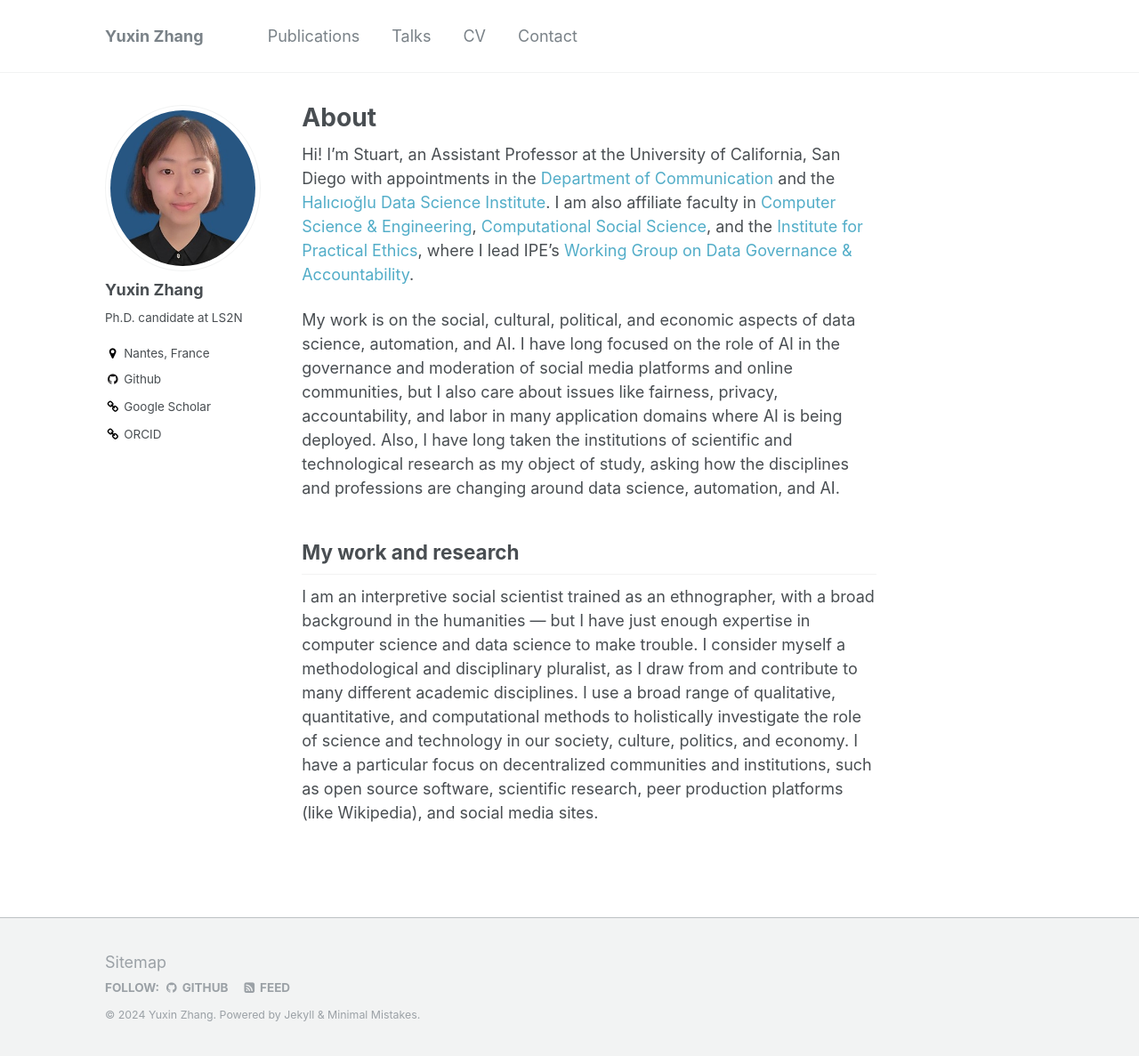
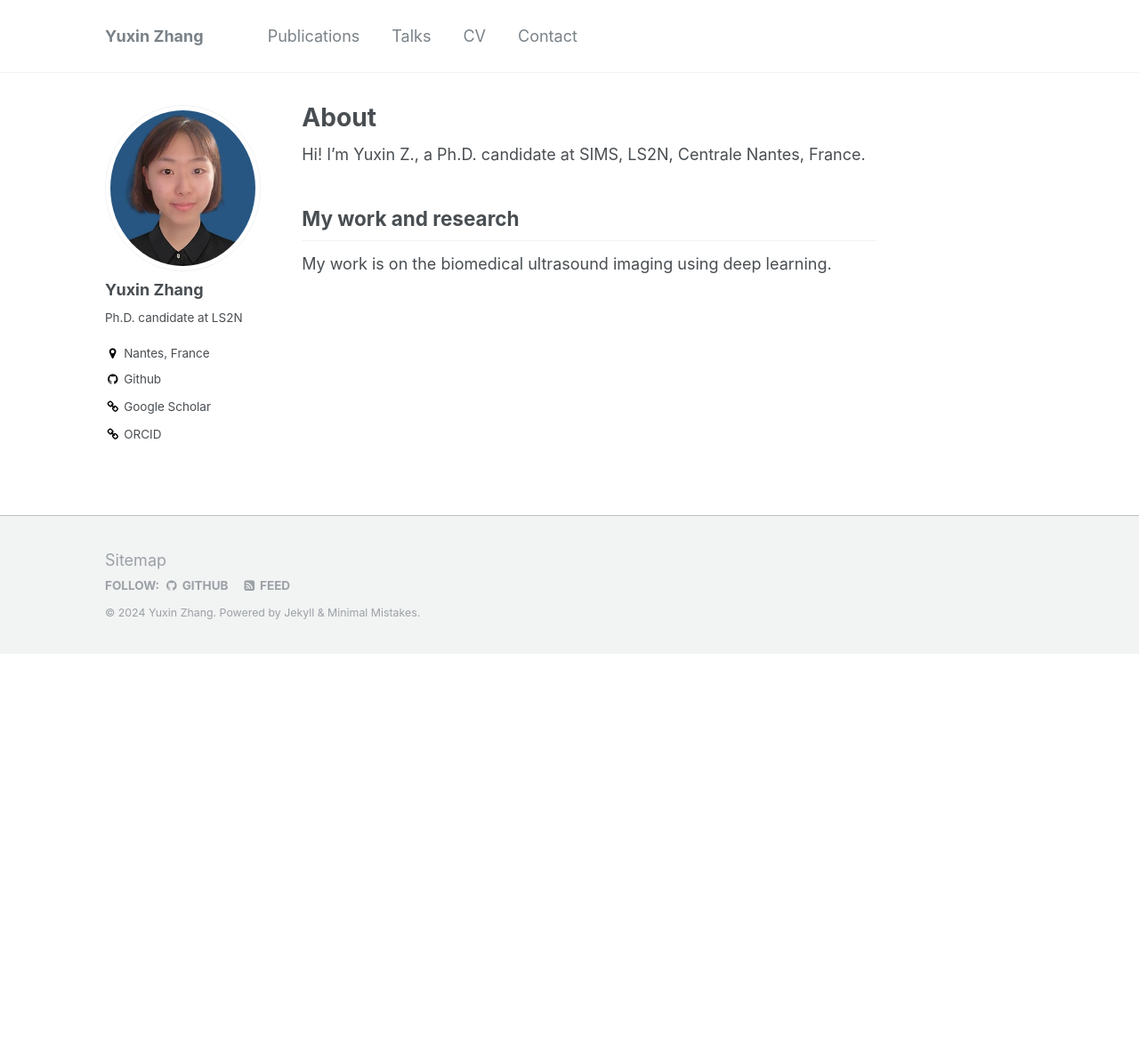
Before and after one commit to Yuxin-Zhang-Jasmine/Yuxin-Zhang-Jasmine.github.io, a Jekyll site: the page built from _pages/about.md, in a window 1280 px wide and 1187 px high. Shown: the whole window at 89% size. Built offline with Jekyll 4.4.1, drawn with Linux system fonts in a browser that asks for light colours.

Commit message:
Update about.md

```diff
--- a/_pages/about.md
+++ b/_pages/about.md
@@ -9,9 +9,7 @@ redirect_from:
 
 {% include base_path %}
 
-Hi! I’m Stuart, an Assistant Professor at the University of California, San Diego with appointments in the [Department of Communication](https://communication.ucsd.edu) and the [Halıcıoğlu Data Science Institute](https://datascience.ucsd.edu). I am also affiliate faculty in [Computer Science & Engineering](https://cse.ucsd.edu), [Computational Social Science](https://css.ucsd.edu), and the [Institute for Practical Ethics](https://ipe.ucsd.edu), where I lead IPE's [Working Group on Data Governance & Accountability](https://ipe.ucsd.edu/research/data-science.html).
-
-My work is on the social, cultural, political, and economic aspects of data science, automation, and AI. I have long focused on the role of AI in the governance and moderation of social media platforms and online communities, but I also care about issues like fairness, privacy, accountability, and labor in many application domains where AI is being deployed. Also, I have long taken the institutions of scientific and technological research as my object of study, asking how the disciplines and professions are changing around data science, automation, and AI.
+Hi! I’m Yuxin Z., a Ph.D. candidate at SIMS, LS2N, Centrale Nantes, France.
 
 ## My work and research
-I am an interpretive social scientist trained as an ethnographer, with a broad background in the humanities --- but I have just enough expertise in computer science and data science to make trouble. I consider myself a methodological and disciplinary pluralist, as I draw from and contribute to many different academic disciplines. I use a broad range of qualitative, quantitative, and computational methods to holistically investigate the role of science and technology in our society, culture, politics, and economy. I have a particular focus on decentralized communities and institutions, such as open source software, scientific research, peer production platforms (like Wikipedia), and social media sites.
+My work is on the biomedical ultrasound imaging using deep learning.
```
